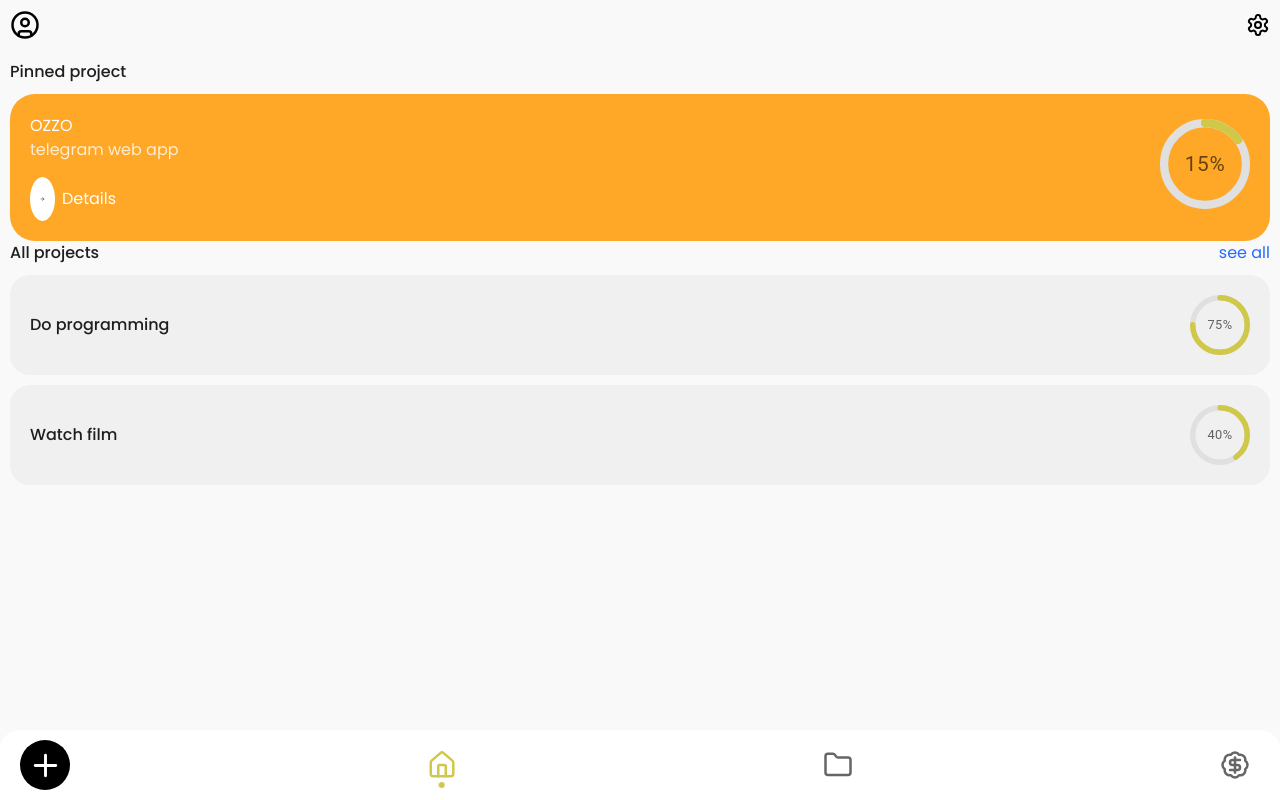
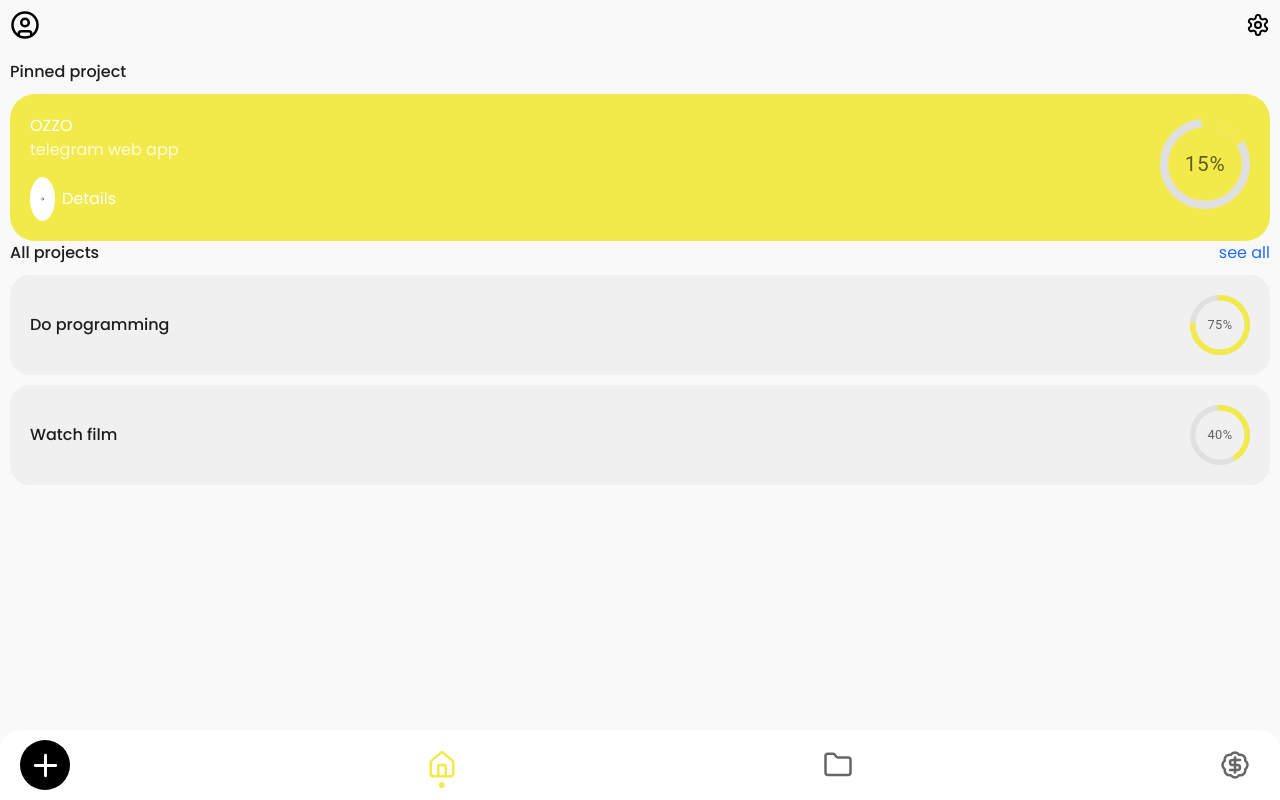
Before and after one commit to PavlovIvan1/prmaneger, a Next.js app: page / in a window 1280 px wide. Built offline with nearby package versions, Linux system fonts and the light colour scheme.

Commit message:
fix: telegram init

```diff
--- a/src/app/page.tsx
+++ b/src/app/page.tsx
@@ -3,12 +3,17 @@
 import { Daily } from '@/components/dailytasks'
 import { Pinned } from '@/components/pinned'
 import { Settings, UserCircleIcon } from 'lucide-react'
-
-// init()
-// viewport.mount()
-// viewport.expand()
+import { useEffect } from 'react'
 
 export default function Home() {
+
+  useEffect(() => {
+    if (typeof window !== 'undefined' && window.Telegram?.WebApp) {
+      console.log(window.Telegram.WebApp.initData)
+      window.Telegram.WebApp.ready()
+    }
+  }, [])
+
   return (
     <>
       <div className='Page'>
--- a/src/components/navbar.tsx
+++ b/src/components/navbar.tsx
@@ -64,7 +64,7 @@ export function NavBar() {
           width: '6px',
           height: '6px',
           borderRadius: '50%',
-          backgroundColor: '#cfc848',
+          backgroundColor: '#f2ea4a',
           left: 0,
           top: 0,
           transform: 'translate(0, 0)',
@@ -104,7 +104,7 @@ export function NavBar() {
               <Icon
                 width={30}
                 height={30}
-                color={isActive ? '#cfc848' : '#666666'}
+                color={isActive ? '#f2ea4a' : '#666666'}
                 style={{
                   transition: 'color 0.3s ease',
                 }}
--- a/src/components/project.tsx
+++ b/src/components/project.tsx
@@ -33,7 +33,7 @@ function CircularProgressWithLabel(
           '& .MuiCircularProgress-circle': {
             strokeLinecap: 'round',
           },
-          color: '#cfc848',
+          color: '#f2ea4a',
           ...props.sx, // Сохраняем переданные стили
         }}
       />
@@ -62,11 +62,8 @@ function CircularProgressWithLabel(
 
 
 const backgroundColors = [
-  '#246BFD', // синий
-  '#FF7043', // оранжевый
-  '#66BB6A', // зеленый
-  '#FFA726', // янтарный
-	'#cfc848'
+	'#f2ea4a',
+  '#f2ea4a'
 ]
 
 export function Project() {
--- a/src/components/task.tsx
+++ b/src/components/task.tsx
@@ -32,7 +32,7 @@ function CircularProgressWithLabel(
 					'& .MuiCircularProgress-circle': {
 						strokeLinecap: 'round',
 					},
-					color: '#cfc848',
+					color: '#f2ea4a',
 					...props.sx, // Сохраняем переданные стили
 				}}
 			/>
```
Also changed, not shown: src/types/globals.d.ts (added, +25 -0 lines).
